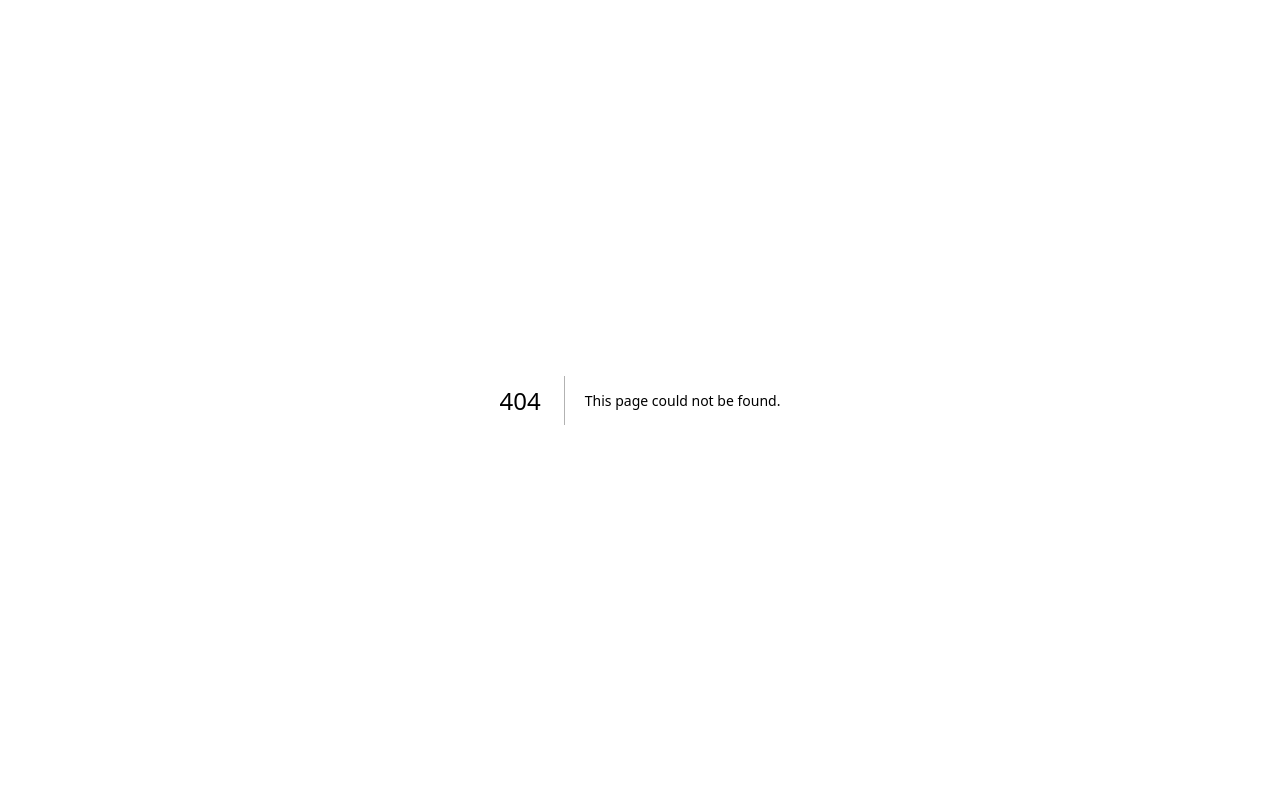
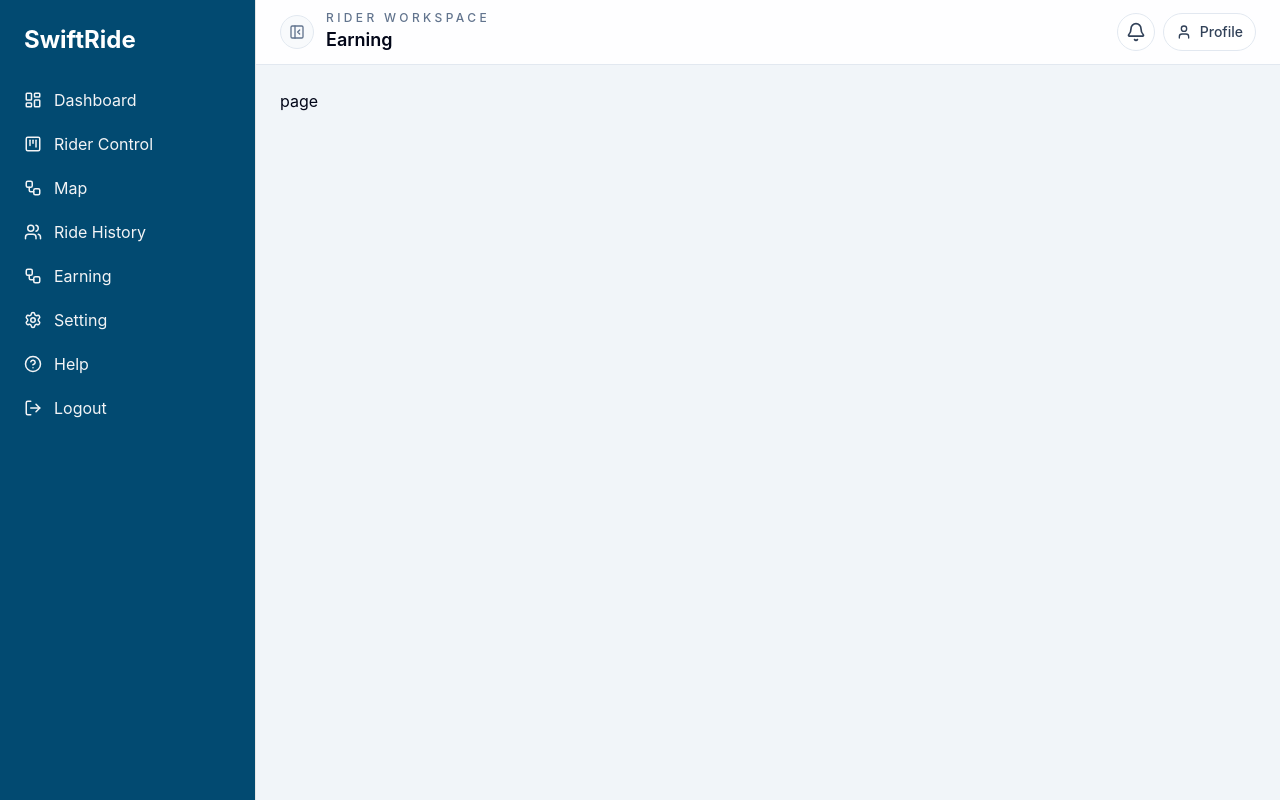
Before and after one commit to hemantgupta98/SwiftRide, a Next.js app in the folder client/: page /rider/earning in a window 1280 px wide. Before the commit this address had no page. Built offline with nearby package versions, Linux system fonts and the light colour scheme.

Commit message:
add files for rider ui

```diff
--- /dev/null
+++ b/client/src/app/rider/control/page.tsx
@@ -0,0 +1,7 @@
+import React from "react";
+
+const page = () => {
+  return <div>page</div>;
+};
+
+export default page;
--- /dev/null
+++ b/client/src/app/rider/earning/page.tsx
@@ -0,0 +1,7 @@
+import React from "react";
+
+const page = () => {
+  return <div>page</div>;
+};
+
+export default page;
--- /dev/null
+++ b/client/src/app/rider/help/page.tsx
@@ -0,0 +1,7 @@
+import React from "react";
+
+const page = () => {
+  return <div>page</div>;
+};
+
+export default page;
--- /dev/null
+++ b/client/src/app/rider/history/page.tsx
@@ -0,0 +1,7 @@
+import React from "react";
+
+const page = () => {
+  return <div>page</div>;
+};
+
+export default page;
--- /dev/null
+++ b/client/src/app/rider/logout/page.tsx
@@ -0,0 +1,7 @@
+import React from "react";
+
+const page = () => {
+  return <div>page</div>;
+};
+
+export default page;
--- /dev/null
+++ b/client/src/app/rider/map/page.tsx
@@ -0,0 +1,7 @@
+import React from "react";
+
+const page = () => {
+  return <div>page</div>;
+};
+
+export default page;
--- /dev/null
+++ b/client/src/app/rider/setting/page.tsx
@@ -0,0 +1,7 @@
+import React from "react";
+
+const page = () => {
+  return <div>page</div>;
+};
+
+export default page;
--- a/client/src/components/layout/sidevar.tsx
+++ b/client/src/components/layout/sidevar.tsx
@@ -10,9 +10,6 @@ import {
   Settings,
   HelpCircle,
   LogOut,
-  CodeXml,
-  Rows4Icon,
-  BadgeQuestionMark,
   Workflow,
 } from "lucide-react";
 const links = [
@@ -21,15 +18,9 @@ const links = [
   { name: "Map", href: "/rider/map", icon: Workflow },
   { name: "Ride History", href: "/rider/history", icon: Users },
   { name: "Earning", href: "/rider/earning", icon: WorkflowIcon },
-  { name: "Code", href: "/code", icon: CodeXml },
-  { name: "Plans", href: "/plan", icon: Rows4Icon },
-  { name: "Developer", href: "/developer", icon: BadgeQuestionMark },
-];
-
-const downLink = [
-  { name: "Setting", href: "/setting", icon: Settings },
-  { name: "Help", href: "/help", icon: HelpCircle },
-  { name: "Logout", href: "/logout", icon: LogOut },
+  { name: "Setting", href: "/rider/setting", icon: Settings },
+  { name: "Help", href: "/rider/help", icon: HelpCircle },
+  { name: "Logout", href: "/rider/logout", icon: LogOut },
 ];
 
 type SidebarProps = {
@@ -59,22 +50,6 @@ export default function Sidebar({ className, onNavigate }: SidebarProps) {
           </Link>
         ))}
       </nav>
-
-      <div className="border-t p-4 space-y-2">
-        <nav>
-          {downLink.map((e) => (
-            <Link
-              key={e.name}
-              href={e.href}
-              onClick={onNavigate}
-              className="flex items-center gap-3 px-3 py-2 rounded-lg hover:bg-gray-600"
-            >
-              <e.icon size={18} />
-              {e.name}
-            </Link>
-          ))}
-        </nav>
-      </div>
     </aside>
   );
 }
```
